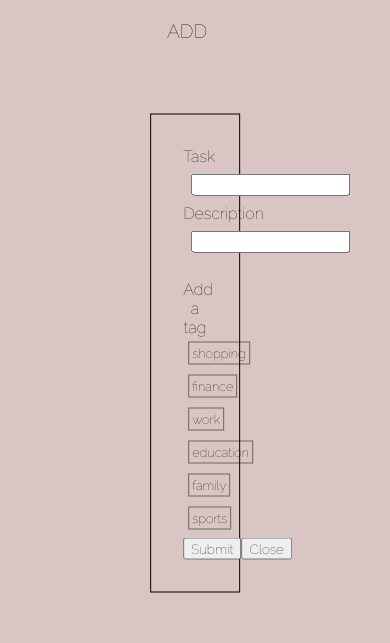
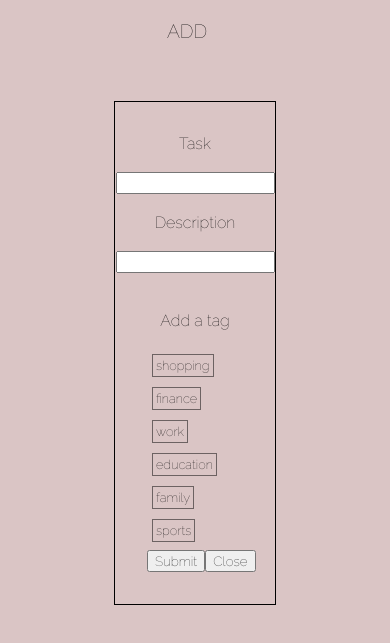
Before and after one commit to saifmode/todo_colab, a website: page index.html in a window 390 px wide. Both pictures are taken after a click on the button "ADD". Shown: the part 69-712 px from the top of the page. Drawn offline with Linux system fonts and the light colour scheme.

Commit message:
make modal more responsive for narrow screen

```diff
--- a/index.html
+++ b/index.html
@@ -13,18 +13,21 @@
     </div>
     <div class="modal">
         <form id="add-form" action="#" method="post">
+            <div class="modal-items">
+            <div class="modal-items__inputs">
                 <label for="task">Task</label><br>
-            <input type="text" class="task" id="task" name="task"><br>
+                <input type="text" class="modal-items__task" id="task" name="task"><br>
 
                 <label for="description">Description</label><br>
-            <input type="text" class="description" id="description" name="description"><br><br>
-
+                <input type="text" class="modal-items__description" id="description" name="description"><br><br>
+            </div>
                 <label for="add a tag">Add a tag</label><br>
                 <div class="tags-panel"></div>
 
                 <div class="modal-buttons">
                     <input type="submit" class="submit" value="Submit" placeholder="Tags">
                     <button type="button" class="close-btn">Close</button>
+                </div>
             </div>
           </form>
     </div>
--- a/styles.css
+++ b/styles.css
@@ -37,9 +37,16 @@ body {
     transform: translate(-50%, -50%);
     border: 1px solid black;
     width: 23%;
+    min-width: 162px;
     padding: 2em;
     z-index: 1;
     text-align: center;
+}
+
+.modal-items {
+    display: flex;
+    flex-direction: column;
+    max-width: 100%;
 }
 
 .modal-buttons {
@@ -84,6 +91,13 @@ body {
     margin: 0;
 }
 
+.modal-items__inputs {
+    display: flex;
+    flex-direction: column;
+    justify-content: center;
+    align-items: center;
+    min-width: 100%;
+}
 .task {
     margin: .5rem;
 }
```
Lines whose indentation alone changed are shown as unchanged.
